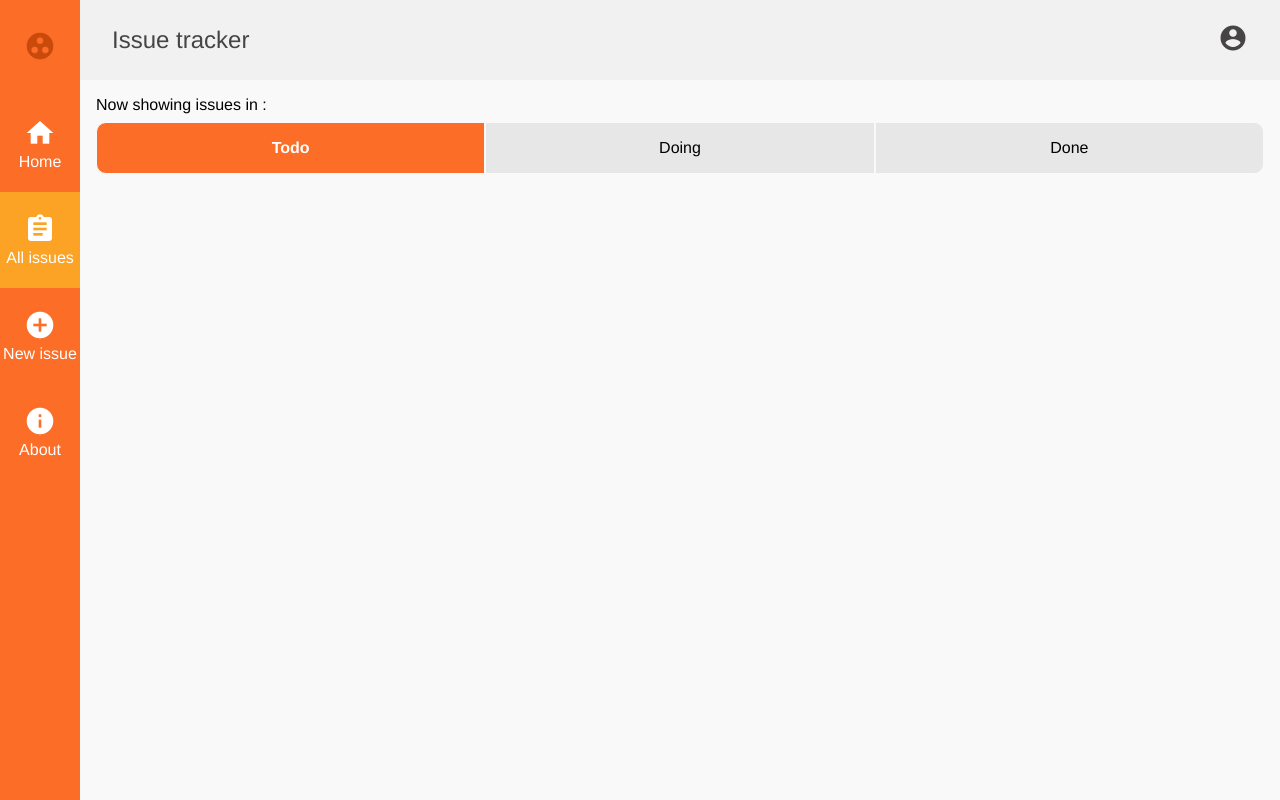
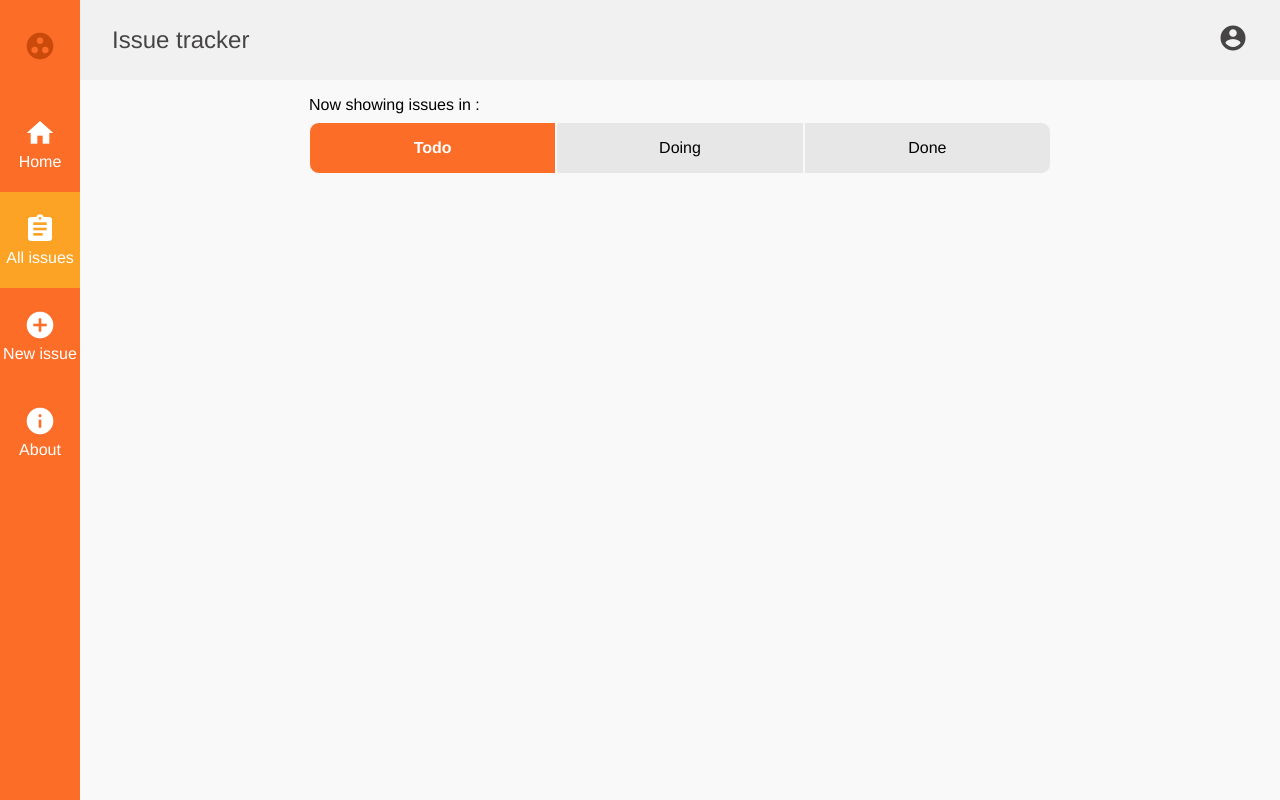
Before and after one commit to devayansarkar/issue-tracker, a Vue app in the folder frontend/: page /board in a window 1280 px wide. Built offline with nearby package versions, Linux system fonts and the light colour scheme.

Commit message:
making it same for ipads and phone

```diff
--- a/frontend/src/styles/issues-board.page.styles.scss
+++ b/frontend/src/styles/issues-board.page.styles.scss
@@ -3,6 +3,14 @@
 
 .mobile-container {
     padding: 1rem;
+    display: flex;
+    justify-content: center;
+    align-items: center;
+
+    :first-child {
+        max-width: 742px;
+        width: 100%;
+    }
 }
 
 .status-group {
--- a/frontend/src/views/IssuesBoard.vue
+++ b/frontend/src/views/IssuesBoard.vue
@@ -4,6 +4,7 @@
     <div class="page-container">
       <Topbar />
       <div class="mobile-container">
+        <div>
           <div class="lane-selector">Now showing issues in :</div>
           <div class="status-group">
             <div
@@ -26,6 +27,7 @@
               @click="updateActiveIssueFilter('DONE')"
             >
               Done
+            </div>
           </div>
         </div>
       </div>
```
Lines whose indentation alone changed are shown as unchanged.
